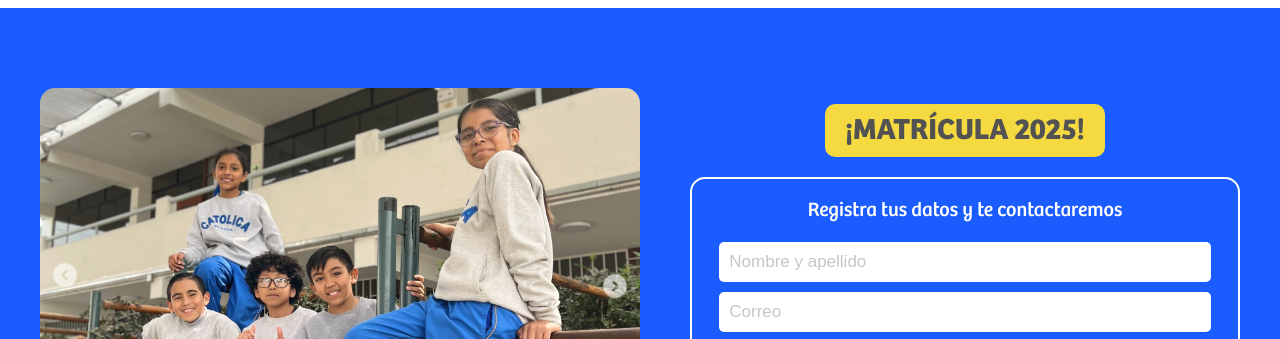
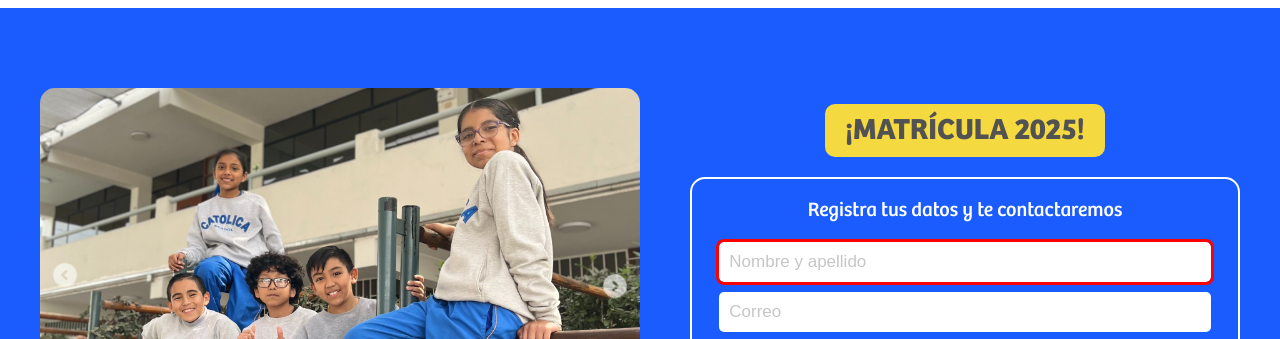
Before and after one commit to GonzaloDEV0210/landing_catolica_v2, a website: page index.html in a window 1280 px wide. Shown: the part 170-509 px from the top of the page. Drawn offline with nearby package versions, Linux system fonts and the light colour scheme.

Commit message:
faltan hacer las validaciones

```diff
--- a/index.html
+++ b/index.html
@@ -101,7 +101,7 @@
                     <form id="form" action="" method="post">
                         <p class="form_title">Registra tus datos y te contactaremos</p>
                         <div class="form_container_name form_container_input">
-                            <input type="text" name="name" id="name" class="form_name" placeholder="Nombre y apellido">
+                            <input type="text" name="name" id="name" class="form_name error" placeholder="Nombre y apellido">
                             <span class="form_error name_error">Introduzca su nombre y apellido</span>
                         </div>
                         <div class="form_container_email form_container_input">
@@ -418,6 +418,6 @@
             );
         });
         </script>
-
+        <script src="/scripts/validations.js"></script>
 </body>
 </html>
--- a/styles/styles.css
+++ b/styles/styles.css
@@ -405,6 +405,26 @@ html {
 .form_error {
     display: none;
 }
+
+
+
+
+
+
+
+.error {
+    outline: 3px solid red;
+}
+
+.error::placeholder {
+    color: red;
+}
+
+
+
+
+
+
 
 /* SECTION 2 */
 .section_2_green {
```
Also changed, not shown: scripts/validations.js (added).
